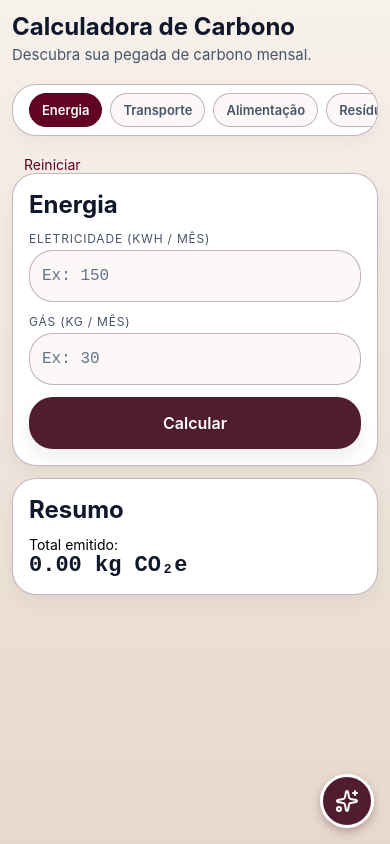
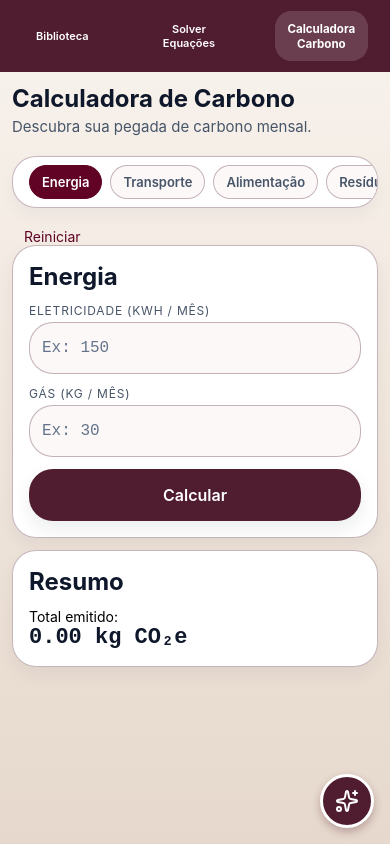
Before and after one commit to KauaCruzPereira/CalculadoraCarbono, a React Native app: screen / in a window 390 px wide. Built offline with nearby package versions, Linux system fonts and the light colour scheme; some icons are missing.

Commit message:
feat - header

```diff
--- a/App.tsx
+++ b/App.tsx
@@ -2,7 +2,9 @@
 import {
   Animated,
   Dimensions,
+  Linking,
   Platform,
+  ScrollView,
   StatusBar,
   StyleSheet,
   Text,
@@ -17,9 +19,135 @@
 import { HomeScreen } from "./src/screens/HomeScreen";
 import { LinearGradient } from "expo-linear-gradient";
 
+type NavItem = "biblioteca" | "solverequacoes" | "calculadoracarbono";
+
+const NAV_URLS: Record<NavItem, string> = {
+  biblioteca: "https://biblioteca-do-estudante.vercel.app/",
+  solverequacoes: "https://solver-equacoes.vercel.app/",
+  calculadoracarbono: "https://calculadora-carbono-cedup.vercel.app/",
+};
+
+interface NavigationHeaderProps {
+  activeNav: NavItem;
+  onNavChange: (nav: NavItem) => void;
+}
+
+function NavigationHeader({ activeNav, onNavChange }: NavigationHeaderProps) {
+  const [windowWidth, setWindowWidth] = useState(
+    Dimensions.get("window").width,
+  );
+
+  React.useEffect(() => {
+    const subscription = Dimensions.addEventListener("change", ({ window }) => {
+      setWindowWidth(window.width);
+    });
+    return () => subscription?.remove();
+  }, []);
+
+  const navItems: { id: NavItem; label: string }[] = [
+    { id: "biblioteca", label: "Biblioteca" },
+    { id: "solverequacoes", label: "SolverEquações" },
+    { id: "calculadoracarbono", label: "CalculadoraCarbono" },
+  ];
+
+  const animValues = React.useRef({
+    biblioteca: new Animated.Value(0),
+    solverequacoes: new Animated.Value(0),
+    calculadoracarbono: new Animated.Value(1),
+  }).current;
+
+  React.useEffect(() => {
+    navItems.forEach(({ id }) => {
+      const isActive = activeNav === id;
+      Animated.timing(animValues[id], {
+        toValue: isActive ? 1 : 0,
+        duration: 300,
+        useNativeDriver: false,
+      }).start();
+    });
+  }, [activeNav]);
+
+  const isMobile = windowWidth < 768;
+
+  return (
+    <View style={styles.navHeader}>
+      <View
+        style={[
+          styles.navButtonsContainer,
+          isMobile && styles.navButtonsContainerMobile,
+        ]}
+      >
+        {navItems.map(({ id, label }) => {
+          const scale = animValues[id].interpolate({
+            inputRange: [0, 1],
+            outputRange: [1, 1.05],
+          });
+
+          const bgOpacity = animValues[id].interpolate({
+            inputRange: [0, 1],
+            outputRange: [0, 0.15],
+          });
+
+          const displayLabel = isMobile
+            ? label.split(/(?=[A-Z])/).join("\n")
+            : label;
+
+          return (
+            <Animated.View
+              key={id}
+              style={[
+                {
+                  transform: [{ scale }],
+                  opacity: 1,
+                },
+              ]}
+            >
+              <TouchableOpacity
+                onPress={() => {
+                  onNavChange(id);
+                  if (Platform.OS === "web") {
+                    window.location.href = NAV_URLS[id];
+                  } else {
+                    Linking.openURL(NAV_URLS[id]).catch((err) =>
+                      console.error("Failed to open URL:", err),
+                    );
+                  }
+                }}
+                style={[styles.navButton, isMobile && styles.navButtonMobile]}
+                activeOpacity={0.8}
+              >
+                <Animated.View
+                  style={[
+                    styles.navButtonBg,
+                    {
+                      opacity: bgOpacity,
+                    },
+                  ]}
+                />
+                <Text
+                  style={[
+                    styles.navButtonText,
+                    isMobile && styles.navButtonTextMobile,
+                    activeNav === id && styles.navButtonTextActive,
+                  ]}
+                  numberOfLines={isMobile ? 2 : 1}
+                  adjustsFontSizeToFit
+                >
+                  {displayLabel}
+                </Text>
+              </TouchableOpacity>
+            </Animated.View>
+          );
+        })}
+      </View>
+    </View>
+  );
+}
+
 export default function App() {
   const [chatVisible, setChatVisible] = useState(false);
   const [hintVisible, setHintVisible] = useState(false);
+  const [activeNav, setActiveNav] = useState<NavItem>("calculadoracarbono");
   const animX = React.useRef(new Animated.Value(40)).current;
   const [windowWidth, setWindowWidth] = useState(
     Dimensions.get("window").width,
@@ -70,10 +198,13 @@
   }, [animX]);
 
   return (
+    <View style={{ flex: 1 }}>
+      <NavigationHeader activeNav={activeNav} onNavChange={setActiveNav} />
       <LinearGradient
         colors={["#F7F1EB", "#EFE5DC", "#E6D8CC"]}
-      style={{ padding: 12, flex: 1 }}
+        style={{ flex: 1 }}
       >
+        <ScrollView contentContainerStyle={{ flexGrow: 1 }} style={{ flex: 1 }}>
           <CarbonProvider>
             <StatusBar
               barStyle="dark-content"
@@ -84,6 +215,7 @@
               style={[
                 styles.contentContainer,
                 windowWidth >= 1024 && styles.desktopContentContainer,
+                { paddingHorizontal: 12, paddingVertical: 12 },
               ]}
             >
               <View style={{ marginBottom: 20, gap: 4 }}>
@@ -110,7 +242,9 @@
                 ]}
                 pointerEvents="none"
               >
-            <Text style={styles.hintText}>Dúvidas? Nossa IA pode ajudar!</Text>
+                <Text style={styles.hintText}>
+                  Dúvidas? Nossa IA pode ajudar!
+                </Text>
 
                 <View style={styles.hintArrow} />
               </Animated.View>
@@ -128,7 +262,9 @@
               onClose={() => setChatVisible(false)}
             />
           </CarbonProvider>
+        </ScrollView>
       </LinearGradient>
+    </View>
   );
 }
 
@@ -190,6 +326,64 @@
   safe: {
     flex: 1,
     backgroundColor: colors.background,
+  },
+  navHeader: {
+    backgroundColor: colors.primary,
+    paddingHorizontal: spacing.lg,
+    paddingVertical: spacing.md,
+    elevation: 4,
+    shadowColor: "#000",
+    shadowOffset: { width: 0, height: 2 },
+    shadowOpacity: 0.1,
+    shadowRadius: 4,
+  },
+  navButtonsContainer: {
+    flexDirection: "row",
+    gap: spacing.md,
+    justifyContent: "center",
+  },
+  navButtonsContainerMobile: {
+    gap: spacing.sm,
+    paddingHorizontal: spacing.sm,
+    justifyContent: "space-between",
+  },
+  navButton: {
+    paddingHorizontal: spacing.lg,
+    paddingVertical: spacing.sm,
+    borderRadius: radius.md,
+    position: "relative",
+    overflow: "hidden",
+  },
+  navButtonMobile: {
+    paddingHorizontal: spacing.md,
+    paddingVertical: spacing.xs,
+    flex: 1,
+    minHeight: 48,
+    justifyContent: "center",
+    alignItems: "center",
+  },
+  navButtonBg: {
+    position: "absolute",
+    top: 0,
+    left: 0,
+    right: 0,
+    bottom: 0,
+    backgroundColor: colors.tabActiveText,
+    borderRadius: radius.md,
+  },
+  navButtonText: {
+    fontSize: 14,
+    fontWeight: "600" as const,
+    color: colors.tabActiveText,
+    zIndex: 1,
+  },
+  navButtonTextMobile: {
+    fontSize: 11,
+    fontWeight: "600" as const,
+    textAlign: "center",
+  },
+  navButtonTextActive: {
+    fontWeight: "700" as const,
   },
   contentContainer: {
     flex: 1,
```
Lines whose indentation alone changed are shown as unchanged.
